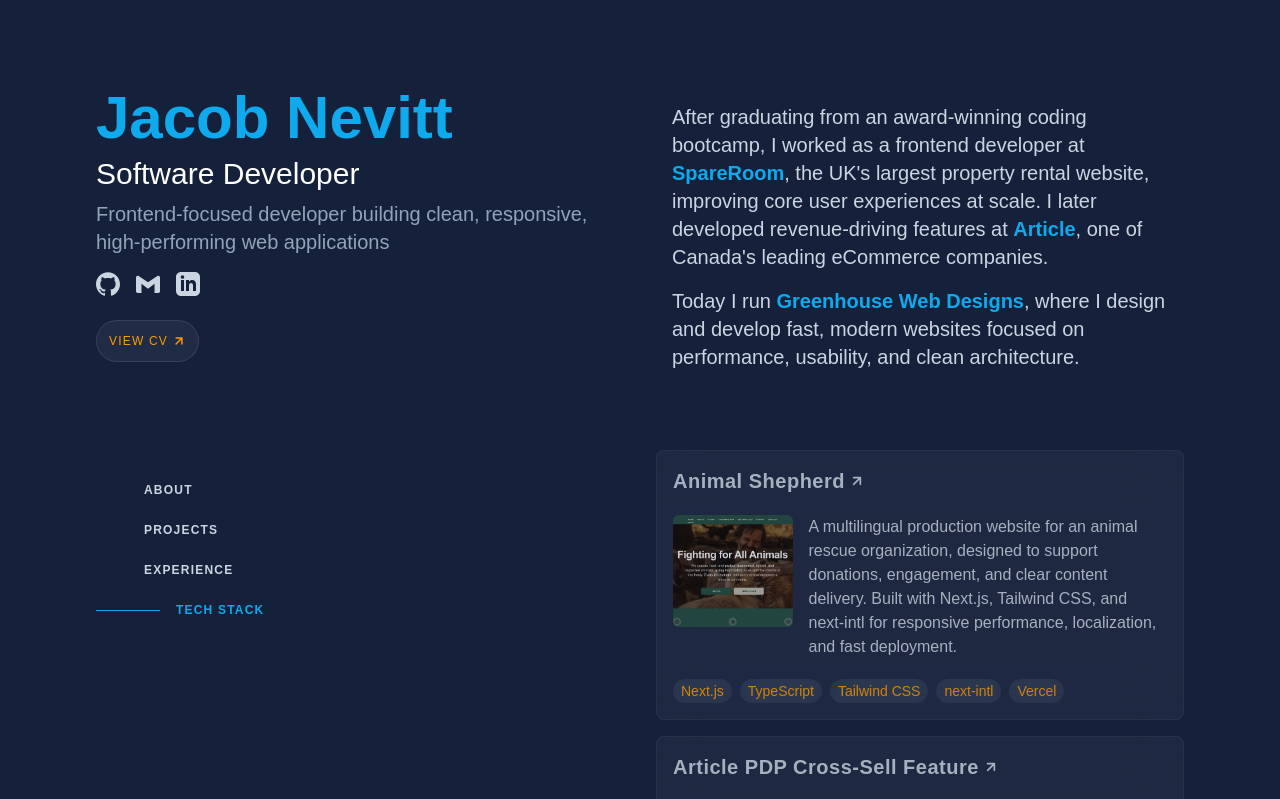
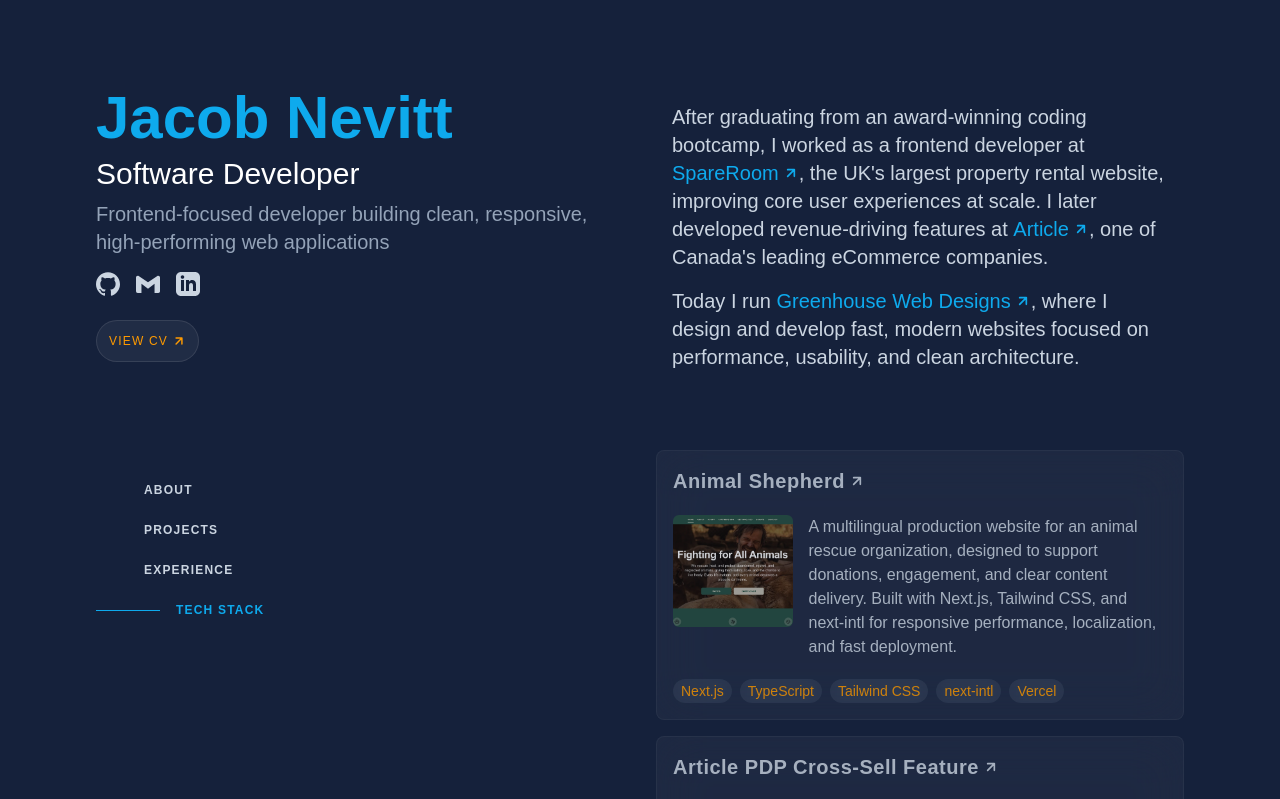
Before and after one commit to jacobadam/jacobnevitt-portfolio, a Next.js app: page / in a window 1280 px wide. Shown: the top 799 px of the page. Built offline with nearby package versions, Linux system fonts and the light colour scheme.

Commit message:
add svg icon with hover animation to links and update link font

```diff
--- a/app/components/sections/about-section.tsx
+++ b/app/components/sections/about-section.tsx
@@ -4,39 +4,73 @@ export function AboutSection() {
       <p className="mb-4">
         After graduating from an award-winning coding bootcamp, I worked as a
         frontend developer at{" "}
-        <span className="font-semibold text-secondary">
         <a
           rel="noopener noreferrer"
           target="_blank"
-            href={"https://www.spareroom.co.uk/"}
+          href="https://www.spareroom.co.uk/"
+          className="inline-flex items-center gap-1 font-medium text-secondary group"
         >
           SpareRoom
+          <svg
+            viewBox="0 0 24 24"
+            fill="none"
+            stroke="currentColor"
+            strokeWidth="2.5"
+            strokeLinecap="round"
+            strokeLinejoin="round"
+            className="h-4 w-4 transition-transform duration-500 group-hover:-translate-y-1 group-hover:translate-x-1"
+            aria-hidden="true"
+          >
+            <path d="M7 17L17 7M17 7H7M17 7V17" />
+          </svg>
         </a>
-        </span>
         , the UK&apos;s largest property rental website, improving core user
         experiences at scale. I later developed revenue-driving features at{" "}
-        <span className="font-semibold text-secondary">
         <a
           rel="noopener noreferrer"
           target="_blank"
-            href={"https://www.article.com/"}
+          href="https://www.article.com/"
+          className="inline-flex items-center gap-1 font-medium text-secondary group"
         >
           Article
+          <svg
+            viewBox="0 0 24 24"
+            fill="none"
+            stroke="currentColor"
+            strokeWidth="2.5"
+            strokeLinecap="round"
+            strokeLinejoin="round"
+            className="h-4 w-4 transition-transform duration-500 group-hover:-translate-y-1 group-hover:translate-x-1"
+            aria-hidden="true"
+          >
+            <path d="M7 17L17 7M17 7H7M17 7V17" />
+          </svg>
         </a>
-        </span>
         , one of Canada&apos;s leading eCommerce companies.
       </p>
+
       <p className="mb-4">
         Today I run{" "}
-        <span className="font-semibold text-secondary">
         <a
           rel="noopener noreferrer"
           target="_blank"
-            href={"https://www.greenhousewebdesigns.com/"}
+          href="https://www.greenhousewebdesigns.com/"
+          className="inline-flex items-center gap-1 font-medium text-secondary group"
         >
           Greenhouse Web Designs
+          <svg
+            viewBox="0 0 24 24"
+            fill="none"
+            stroke="currentColor"
+            strokeWidth="2.5"
+            strokeLinecap="round"
+            strokeLinejoin="round"
+            className="h-4 w-4 transition-transform duration-500 group-hover:-translate-y-1 group-hover:translate-x-1"
+            aria-hidden="true"
+          >
+            <path d="M7 17L17 7M17 7H7M17 7V17" />
+          </svg>
         </a>
-        </span>
         , where I design and develop fast, modern websites focused on
         performance, usability, and clean architecture.
       </p>
```
Lines whose indentation alone changed are shown as unchanged.
